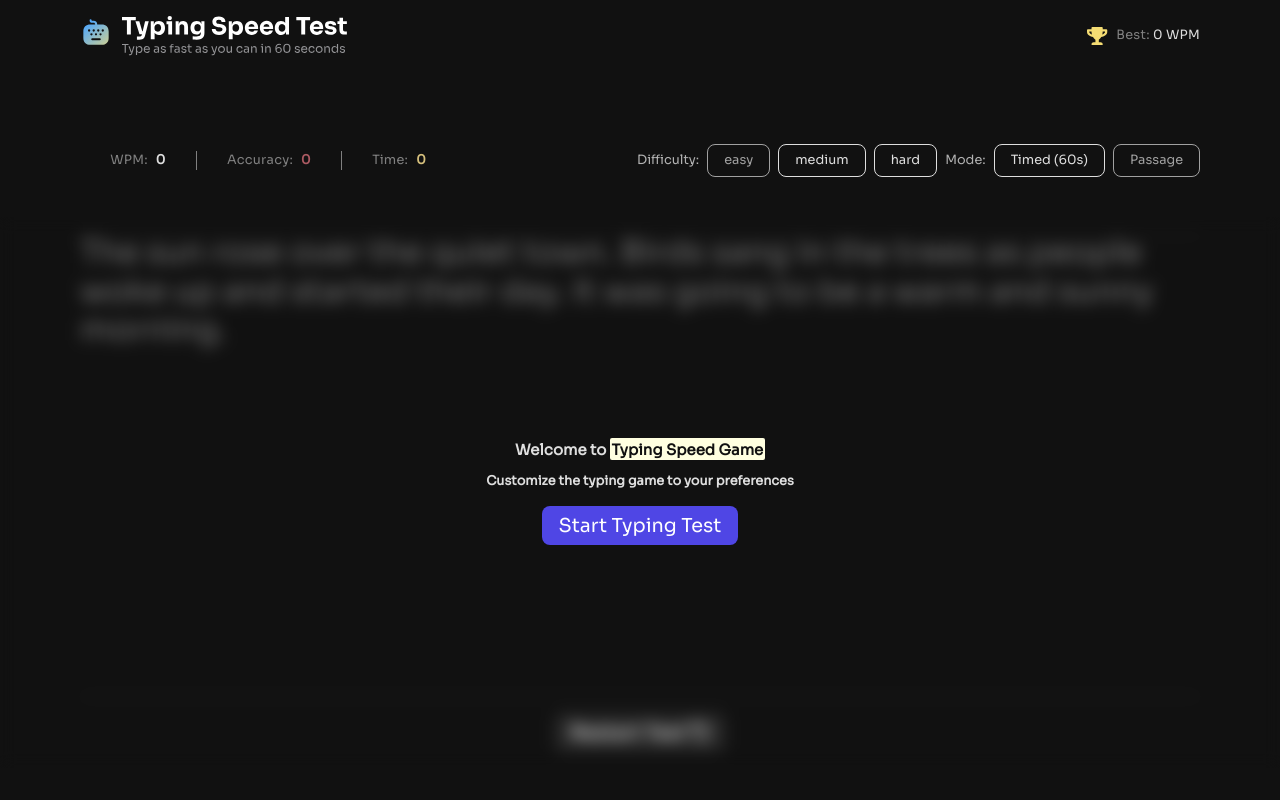
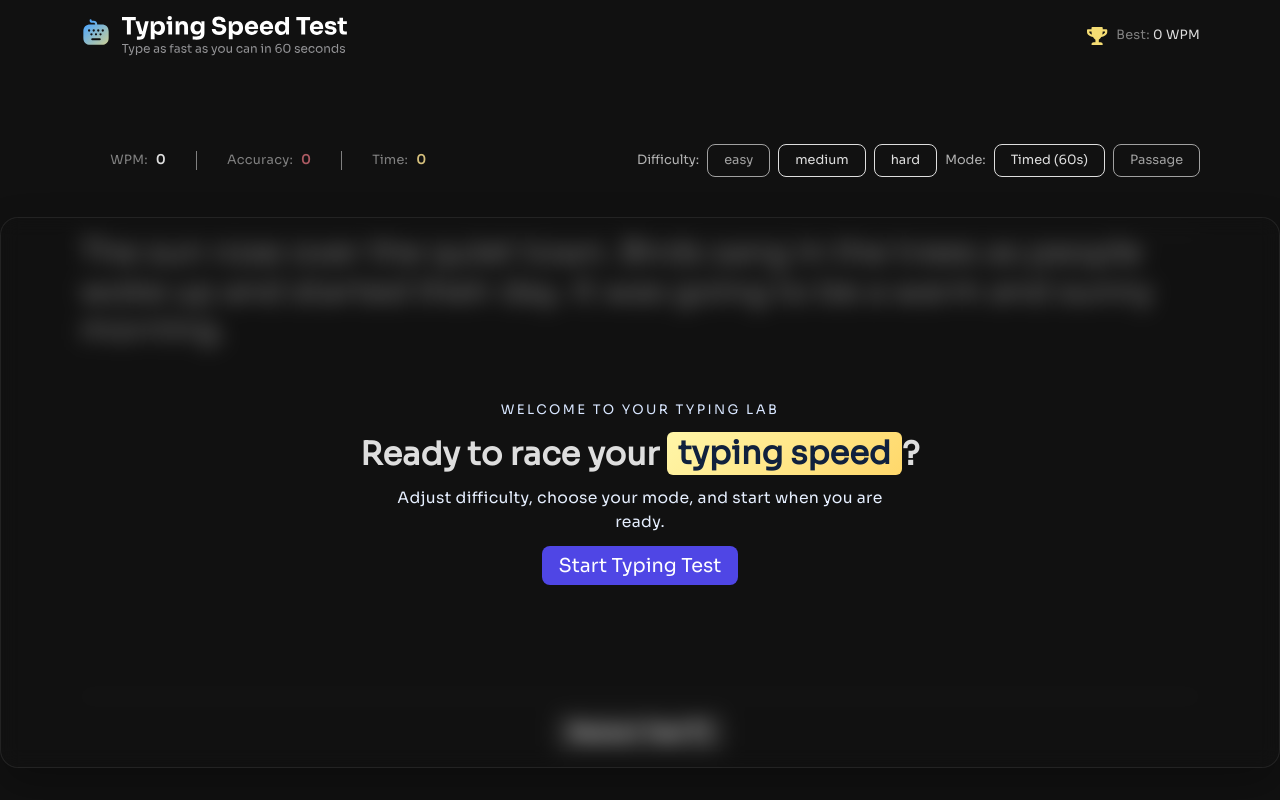
Before and after one commit to ShafiqRasa/typing-speed-test, a React (Vite) app: page / in a window 1280 px wide. Built offline with nearby package versions, Linux system fonts and the light colour scheme.

Commit message:
Greeting component is ready

```diff
--- a/src/App.tsx
+++ b/src/App.tsx
@@ -51,7 +51,7 @@ function App() {
           </div>
         </div>
         <div className="content">
-          {!hasVisited && <Greeting setHasVisited={setHasVisited} />}
+          {!hasVisited && <Greeting onStart={() => setHasVisited(true)} />}
           <div className="container textarea-btn-container">
             <TypingArea>
               <div className="shadow-text">{state.currentText}</div>
--- a/src/components/greeting/greeting.styles.tsx
+++ b/src/components/greeting/greeting.styles.tsx
@@ -1,22 +1,50 @@
 import styled from "styled-components";
 
-export const Wrapper = styled.div`
+export const Wrapper = styled.section`
   position: absolute;
   inset: 0;
   z-index: 5;
   display: flex;
   flex-direction: column;
   align-items: center;
-  row-gap: 1rem;
   justify-content: center;
+  text-align: center;
+  gap: 0.75rem;
   padding: var(--space-lg);
+  border-radius: 18px;
   background: transparent;
-  -webkit-backdrop-filter: blur(8px);
-  backdrop-filter: blur(8px);
-  span {
-    background: lightyellow;
-    padding: 0.1rem;
-    border-radius: 2px;
-    color: var(--bg-color);
+  -webkit-backdrop-filter: blur(10px);
+  backdrop-filter: blur(10px);
+  box-shadow:
+    inset 0 0 0 1px rgba(255, 255, 255, 0.08),
+    0 18px 40px rgba(0, 0, 0, 0.25);
+
+  .eyebrow {
+    text-transform: uppercase;
+    letter-spacing: 0.18em;
+    font-size: 0.82rem;
+    color: #d8e6ff;
+  }
+
+  h3 {
+    margin: 0;
+    font-size: clamp(1.5rem, 3vw, 2rem);
+    line-height: 1.2;
+  }
+
+  .accent {
+    display: inline-block;
+    padding: 0.08em 0.35em;
+    border-radius: 6px;
+    background: linear-gradient(135deg, #fff6a8, #ffd86b);
+    color: #10213d;
+    font-weight: 700;
+  }
+
+  .description {
+    max-width: 32rem;
+    margin: 0;
+    color: #e6efff;
+    font-size: 0.98rem;
   }
 `;
--- a/src/components/greeting/greeting.tsx
+++ b/src/components/greeting/greeting.tsx
@@ -2,18 +2,22 @@ import { CustomButton } from "..";
 import { Wrapper } from "./greeting.styles";
 
 type GreetingProps = {
-  setHasVisited: React.Dispatch<React.SetStateAction<boolean>>;
+  onStart: () => void;
 };
 
-const Greeting: React.FC<GreetingProps> = ({ setHasVisited }) => {
+const Greeting = ({ onStart }: GreetingProps) => {
   return (
     <Wrapper>
+      <p className="eyebrow">Welcome to your typing lab</p>
       <h3>
-        Welcome to <span>Typing Speed Game</span>
+        Ready to race your <span className="accent">typing speed</span>?
       </h3>
-      <h4> Customize the typing game to your preferences</h4>
-      <CustomButton btnType="blue" handleButton={() => setHasVisited(true)} />
+      <p className="description">
+        Adjust difficulty, choose your mode, and start when you are ready.
+      </p>
+      <CustomButton btnType="blue" handleButton={onStart} />
     </Wrapper>
   );
 };
+
 export default Greeting;
```
